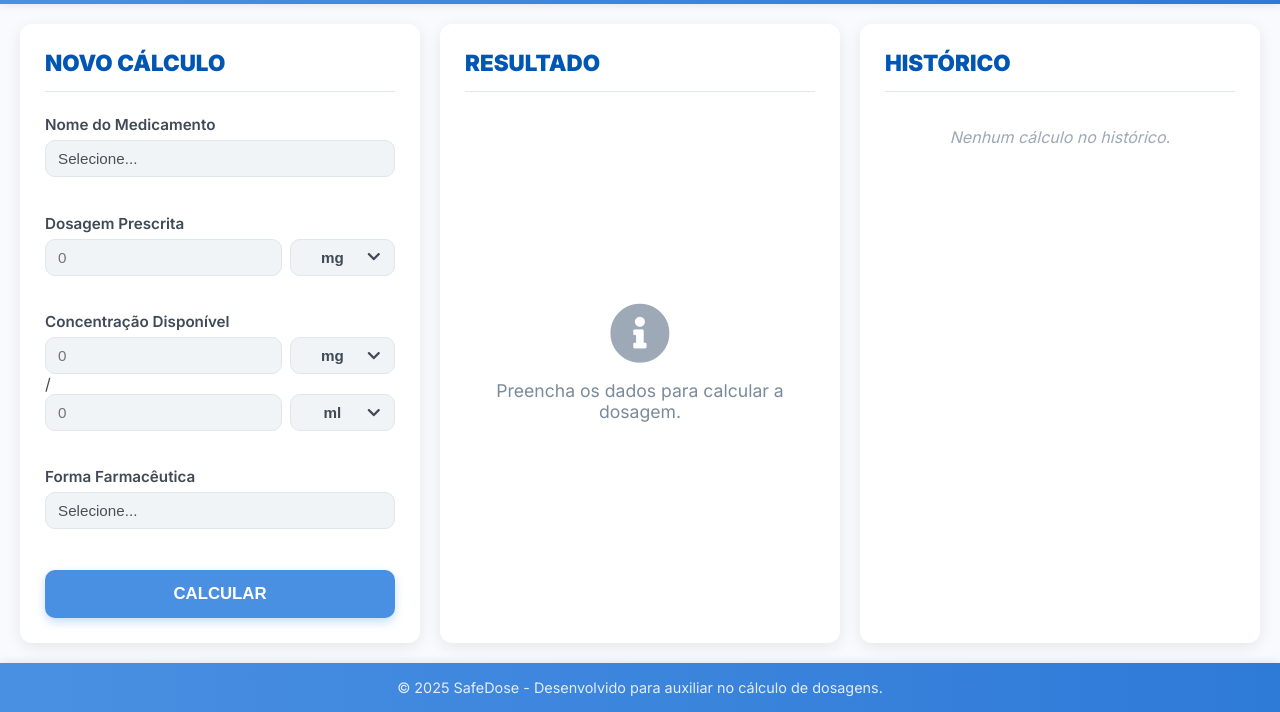
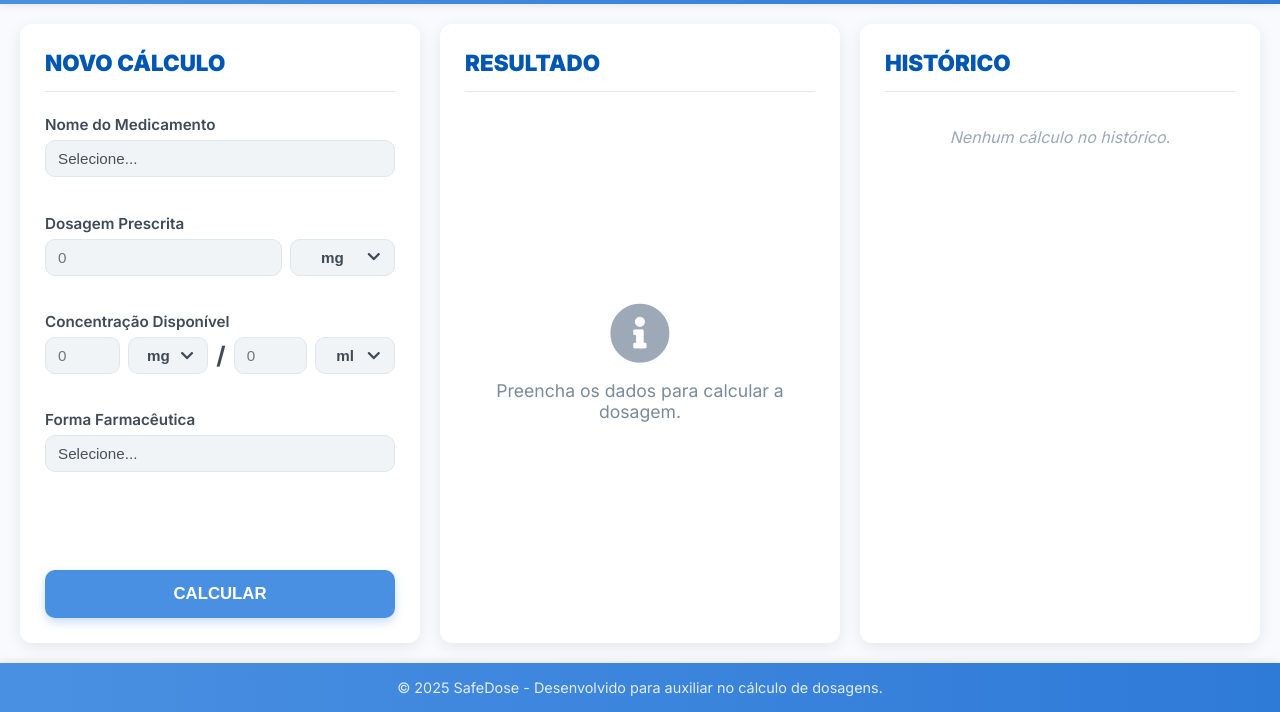
Before and after one commit to Caroline-Fraga/safeDose, a plain HTML site: page index.html in a window 1280 px wide. Shown: the part 88-800 px from the top of the page. Drawn offline with Linux system fonts and the light colour scheme.

Commit message:
Update style.css

```diff
--- a/style.css
+++ b/style.css
@@ -177,6 +177,7 @@ body {
     border-radius: 10px;
     font-size: 0.95rem;
     transition: border-color 0.2s, box-shadow 0.2s;
+    width: 100%; /* Permite que o select ocupe a largura total */
     -webkit-appearance: none;
     -moz-appearance: none;
     appearance: none;
@@ -193,18 +194,18 @@ body {
     display: flex;
     align-items: center;
     gap: 8px;
-    flex-wrap: wrap;
+    flex-wrap: nowrap;
 }
 
+/* Ajuste para o campo de Dosagem Prescrita */
 .input-with-units input {
-    flex-grow: 2;
+    flex-grow: 2; /* Permite que o input de dosagem cresça mais */
     flex-basis: 0;
-    margin-right: 0;
 }
 
 .unit-group {
     position: relative;
-    flex-grow: 1;
+    flex-grow: 1; /* Permite que o grupo de unidade cresça */
     flex-basis: 0;
     min-width: 80px;
 }
@@ -351,6 +352,40 @@ body {
     font-weight: 600;
     margin-top: 5px;
     min-height: 1.2em;
+}
+
+/* Estilos para a nova estrutura de concentração */
+.concentration-group {
+    display: flex;
+    align-items: center;
+    gap: 8px;
+    flex-wrap: nowrap;
+}
+
+.concentration-group .input-with-units {
+    display: flex;
+    align-items: center;
+    gap: 8px;
+    flex-grow: 1; /* Permite que cada conjunto de massa/volume cresça */
+}
+
+/* Inputs e selects dentro do grupo de concentração */
+.concentration-group .input-with-units input {
+    flex-grow: 2; /* Cresce mais do que a unidade */
+    flex-basis: 0;
+    text-align: left;
+}
+
+.concentration-group .unit-group {
+    flex-grow: 1; /* Permite que a unidade cresça */
+    flex-basis: 0;
+    min-width: 80px;
+}
+
+.concentration-separator {
+    font-size: 1.5rem;
+    font-weight: 700;
+    color: var(--text-color);
 }
 
 /* Estilos dos itens do histórico */
@@ -532,6 +567,9 @@ body {
         margin-top: 15px;
     }
     .safety-alert-box #safety-alert-message { font-size: 0.9rem; }
+    .concentration-group {
+        flex-wrap: wrap;
+    }
 }
 
 /* Estilos para telas pequenas (smartphones) */
@@ -570,4 +608,32 @@ body {
     }
     .history-item-details strong { font-size: 0.85rem; }
     .history-item .delete-btn { font-size: 1rem; }
+
+    /* Ajustes para a concentração em telas pequenas */
+    .concentration-group {
+        flex-direction: column;
+        align-items: flex-start;
+        gap: 5px;
+    }
+
+    .concentration-group .input-with-units {
+        width: 100%;
+        gap: 8px; /* Ajusta o espaçamento para telas pequenas */
+    }
+
+    .concentration-group .input-with-units input {
+        max-width: none;
+        flex-grow: 2;
+    }
+
+    .concentration-group .unit-group {
+        width: auto;
+        min-width: 60px;
+        flex-grow: 1;
+    }
+
+    .concentration-separator {
+        font-size: 1rem;
+        margin: 0 2px;
+    }
 }
```
